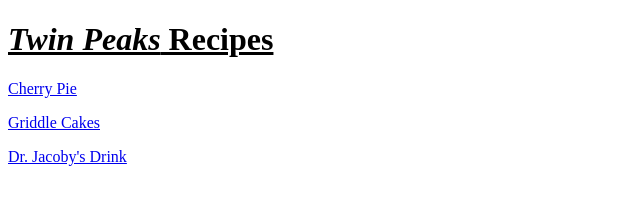
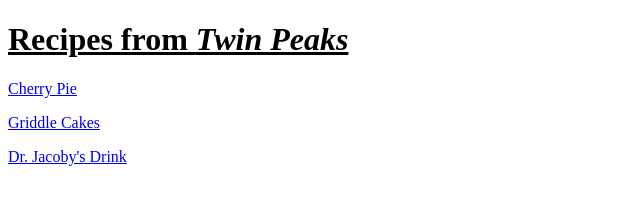
Before and after one commit to buriedObject/odin-recipes, a plain HTML site: page index.html in a window 1280 px wide. Shown: the whole page, without its empty margins (0-640 px from the left). Drawn offline with Linux system fonts and the light colour scheme.

Commit message:
Change title of index.html

```diff
--- a/index.html
+++ b/index.html
@@ -7,7 +7,7 @@
 </head>
 
 <body>
-    <h1><em>Twin Peaks</em> Recipes</h1>
+    <h1>Recipes from <em>Twin Peaks</em></h1>
     <p><a href="recipes/cherrypie.html">Cherry Pie</a></p>
     <p><a href="recipes/griddlecakes.html">Griddle Cakes</a></p>
     <p><a href="recipes/jacobysoffice.html">Dr. Jacoby's Drink</a></p>
```
